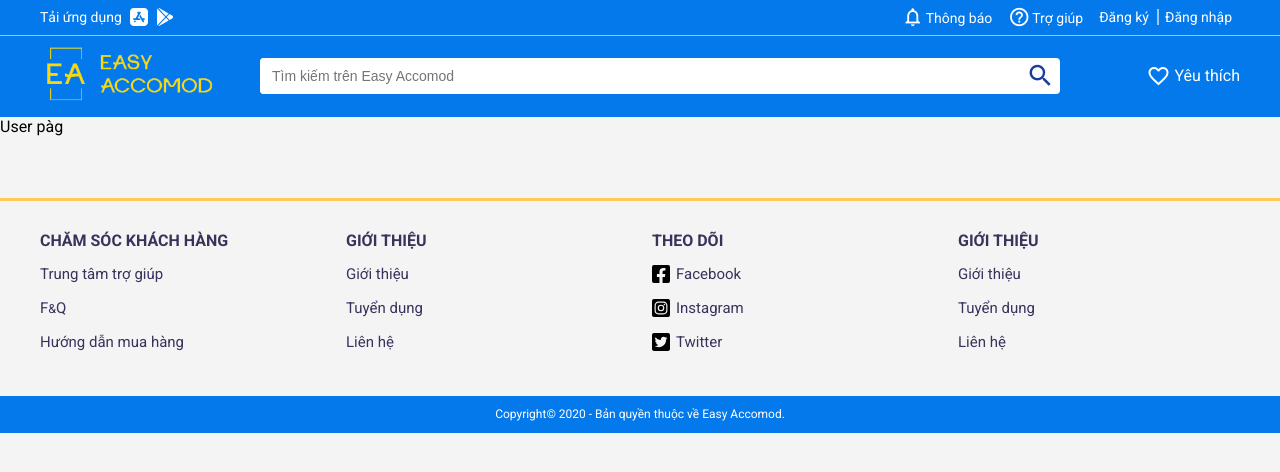
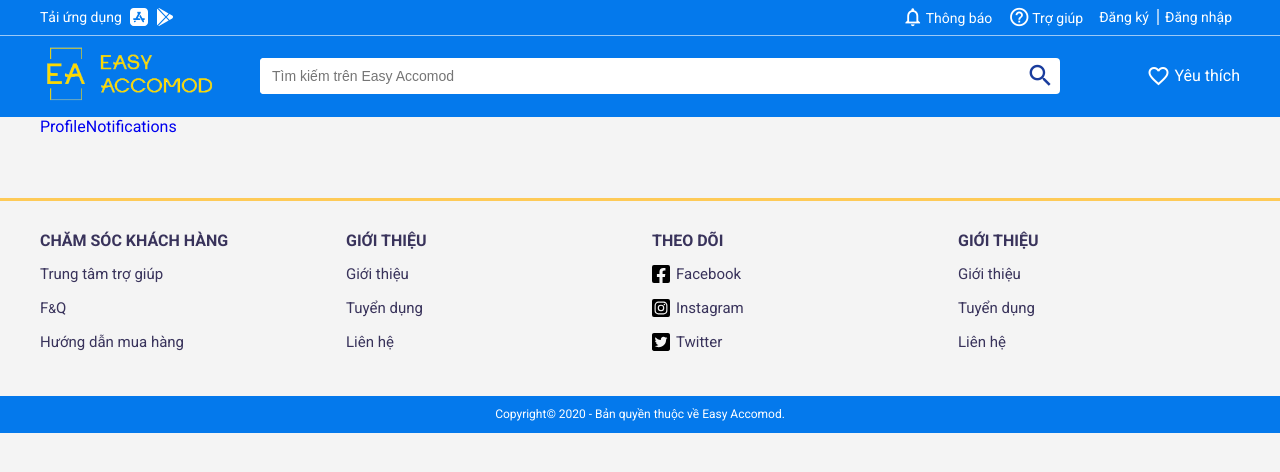
Before and after one commit to hoangha1998/easyaccomod-frontend-new, a React (Create React App) app: page /user in a window 1280 px wide. Shown: the top 472 px of the page. Built offline with nearby package versions, Linux system fonts and the light colour scheme.

Commit message:
Update User page

```diff
--- a/src/App.js
+++ b/src/App.js
@@ -23,7 +23,7 @@ function App() {
         <Route path="/login" component={Login} exact/>
         <Route path="/register" component={Register} exact/>
         <Route path="/forgot-password" component={ForgotPass} exact/>
-        <Route path="/user" component={User} exact/>
+        <Route path="/user" component={User}/>
         <Route path="/rooms/category/" component={Rooms} exact />
         <Route path="/rooms/:roomID" component={RoomsDetail} />
       </Switch>
--- /dev/null
+++ b/src/pages/User/Notifications.js
@@ -0,0 +1,9 @@
+import React from 'react';
+
+function Notifications() {
+  return (
+    <div>Notifications</div>
+  )
+}
+
+export default Notifications;
--- /dev/null
+++ b/src/pages/User/Profile.js
@@ -0,0 +1,9 @@
+import React from 'react';
+
+function Profile() {
+  return (
+    <div>Profile</div>
+  );
+}
+
+export default Profile;
--- a/src/pages/User/User.js
+++ b/src/pages/User/User.js
@@ -1,9 +1,27 @@
 import React from 'react';
+import {Link, Route} from 'react-router-dom';
+import Profile from './Profile';
+import Notifications from './Notifications';
 
-function User(props) {
+function User() {
   return (
     <div className="user-page page-paper">
-      User pàg
+      <div className="grid wide">
+        <div className="row">
+          <div className="col c-12 m-3 l-3">
+            <div className="user-page-sidebar">
+              <Link to="/user/profile">Profile</Link>
+              <Link to="/user/notifications">Notifications</Link>
+            </div>
+          </div>
+          <div className="col c-12 m-9 l-9">
+            <div className="user-page-main">
+              <Route path="/user/profile" component={Profile} exact={true}/>
+              <Route path="/user/notifications" component={Notifications} exact={true}/>
+            </div>
+          </div>
+        </div>
+      </div>
     </div>
   );
 }
```
Also changed, not shown: 1 other file (tests, documents, lock files or other folders).
